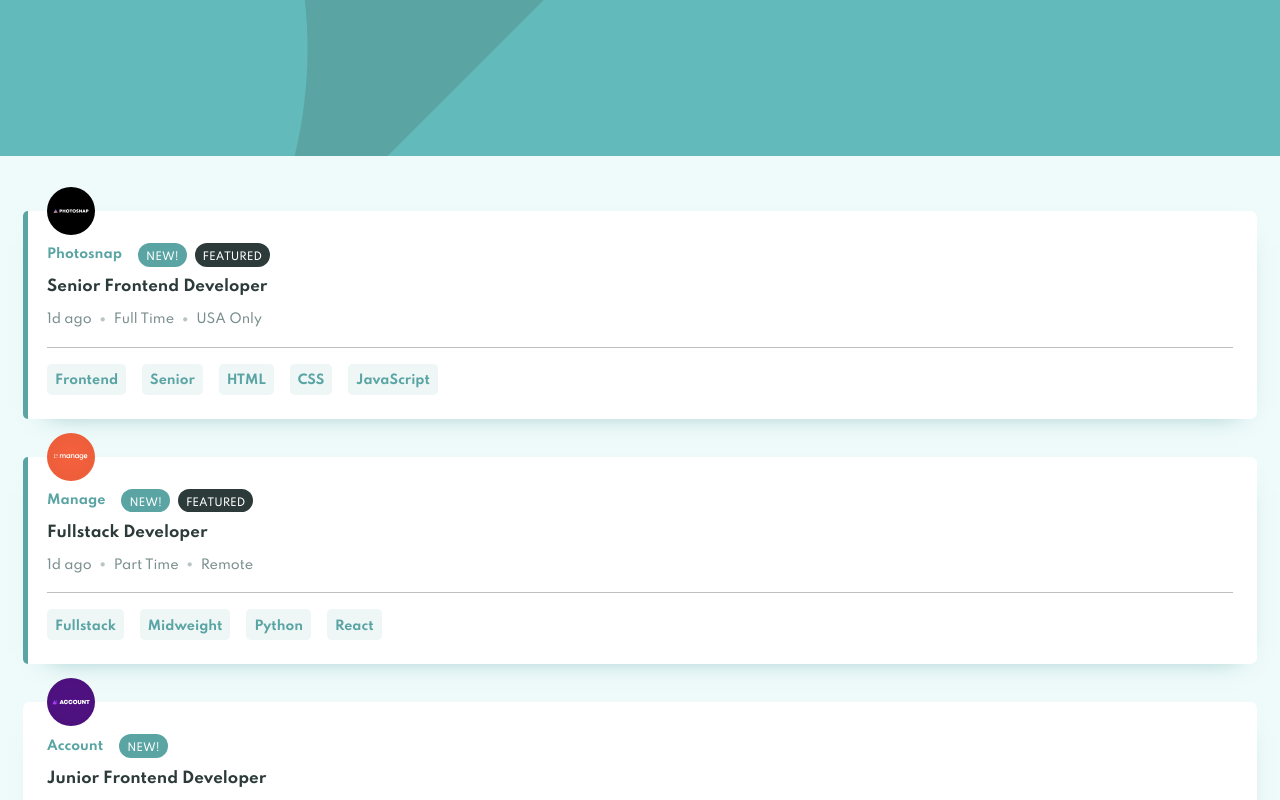
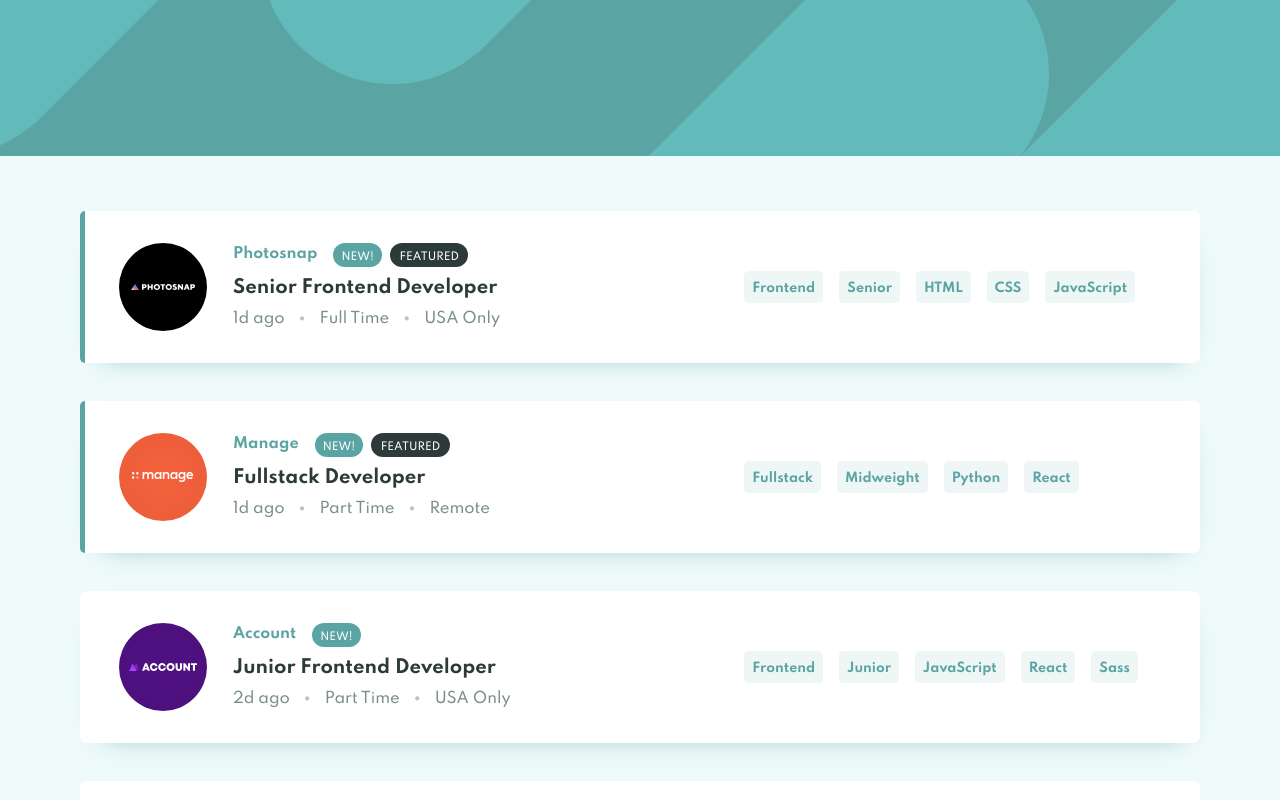
Before and after one commit to AJ-Romera/dynamic-job-listings-fm, a React (Create React App) app: page / in a window 1280 px wide. Shown: the top 800 px of the page. Built offline with nearby package versions, Linux system fonts and the light colour scheme.

Commit message:
CHNG: Make the Responsive for Desktop

```diff
--- a/src/App.js
+++ b/src/App.js
@@ -6,10 +6,20 @@ import JobList from './components/JobList';
 import Attribution from './components/Attribution';
 import Header from './components/Header';
 
+const breakpoints = [1024, 1440];
+const mq = breakpoints.map((bp) => `@media (min-width: ${bp}px)`);
+
 const Container = styled.main`
 	width: auto;
 	margin: 3.438rem auto 0 auto;
 	padding: 0 1.438rem;
+
+	${mq[0]} {
+		padding: 0 5rem;
+	}
+	${mq[1]} {
+		padding: 0 10.25rem;
+	}
 `;
 
 const FilterTable = styled.div`
@@ -24,6 +34,10 @@ const FilterTable = styled.div`
 	background-color: #ffffff;
 	-webkit-box-shadow: 3px 12px 26px -22px var(--desaturated-dark-cyan);
 	box-shadow: 3px 12px 26px -22px var(--desaturated-dark-cyan);
+
+	${mq[0]} {
+		padding: 0.813rem 2.5rem;
+	}
 `;
 
 const TableLeft = styled.div`
@@ -81,6 +95,10 @@ const TableRight = styled.div`
 	&:hover {
 		cursor: pointer;
 		text-decoration: underline;
+	}
+
+	${mq[0]} {
+		justify-content: flex-end;
 	}
 `;
 
--- a/src/components/Header.js
+++ b/src/components/Header.js
@@ -1,5 +1,8 @@
 import React from 'react';
 import styled from '@emotion/styled';
+
+const breakpoints = [1024, 1440];
+const mq = breakpoints.map((bp) => `@media (min-width: ${bp}px)`);
 
 const GreenHeader = styled.header`
 	width: 100%;
@@ -8,6 +11,10 @@ const GreenHeader = styled.header`
 	background-size: cover;
 	background-position: center;
 	background-color: var(--desaturated-dark-cyan);
+
+	${mq[0]} {
+		background-image: url('images/bg-header-desktop.svg');
+	}
 `;
 
 const H1 = styled.h1`
@@ -18,9 +25,6 @@ function Header({ keywords }) {
 	return (
 		<GreenHeader>
 			<H1>Job Listings Frontend Mentor Challenge AJ-Romera</H1>
-			{/* {keywords.map((key, id) => {
-				return <button key={id}>{key}</button>;
-			})} */}
 		</GreenHeader>
 	);
 }
--- a/src/components/JobList.js
+++ b/src/components/JobList.js
@@ -1,5 +1,8 @@
 import React from 'react';
 import styled from '@emotion/styled';
+
+const breakpoints = [1024, 1440];
+const mq = breakpoints.map((bp) => `@media (min-width: ${bp}px)`);
 
 const Card = styled.div`
 	width: 100%;
@@ -11,6 +14,14 @@ const Card = styled.div`
 	background-color: #ffffff;
 	-webkit-box-shadow: 3px 12px 26px -22px var(--desaturated-dark-cyan);
 	box-shadow: 3px 12px 26px -22px var(--desaturated-dark-cyan);
+
+	${mq[0]} {
+		display: flex;
+		flex-direction: row;
+		justify-content: space-between;
+		align-items: center;
+		padding: 2rem 2.438rem;
+	}
 `;
 
 const FeaturedGreenBorder = styled.span`
@@ -23,18 +34,38 @@ const FeaturedGreenBorder = styled.span`
 	border-radius: 6rem 0 0 6rem;
 `;
 
+const ImgAndCardContent = styled.div`
+	width: auto;
+	${mq[0]} {
+		display: flex;
+		flex-direction: row;
+	}
+`;
+
+const Img = styled.img`
+	position: absolute;
+	width: 3rem;
+	margin-top: -3.5rem;
+
+	${mq[0]} {
+		position: relative;
+		width: auto;
+		margin-top: 0;
+		margin-right: 1.625rem;
+	}
+`;
+
 const CardContent = styled.div`
 	display: flex;
 	flex-direction: column;
 	position: relative;
 	padding-bottom: 1.2rem;
 	border-bottom: 1px solid rgba(0, 0, 0, 0.25);
-`;
 
-const Img = styled.img`
-	position: absolute;
-	width: 3rem;
-	margin-top: -3.5rem;
+	${mq[0]} {
+		border-bottom: none;
+		padding-bottom: 0;
+	}
 `;
 
 const CnameAndBadgets = styled.div`
@@ -42,14 +73,21 @@ const CnameAndBadgets = styled.div`
 	flex-direction: row;
 	align-items: center;
 	margin-bottom: 0.725rem;
+
+	${mq[0]} {
+		margin-bottom: 0.688rem;
+	}
 `;
 
 const H2 = styled.h2`
 	font-size: 0.8rem;
 	color: var(--desaturated-dark-cyan);
 	text-transform: capitalize;
-	margin-bottom: 0rem;
-	margin-right: 1rem;
+	margin: 0 1rem 0 0;
+
+	${mq[0]} {
+		font-size: 0.9rem;
+	}
 `;
 
 const NewJob = styled.span`
@@ -64,7 +102,7 @@ const NewJob = styled.span`
 `;
 
 const FeaturedJob = styled.span`
-	padding: 0.5rem 0.5rem 0.175rem 0.5rem;
+	padding: 0.5rem 0.6rem 0.175rem 0.6rem;
 	border-radius: 1rem;
 	font-size: 0.65rem;
 	color: #ffffff;
@@ -82,6 +120,11 @@ const H3 = styled.h3`
 		cursor: pointer;
 		color: var(--desaturated-dark-cyan);
 		transition: all 0.2s ease-in;
+	}
+
+	${mq[0]} {
+		margin-bottom: 0.75rem;
+		font-size: 1.1244rem;
 	}
 `;
 
@@ -109,17 +152,28 @@ const DetailsItem = styled.li`
 	&:last-child::after {
 		display: none;
 	}
+
+	${mq[0]} {
+		font-size: 0.925rem;
+
+		&::after {
+			margin: -0.1rem 0.7rem;
+		}
+	}
 `;
 
 const Tags = styled.div`
 	display: flex;
-	justify-content: flex-start;
 	align-items: center;
-	flex: 0 1 100%;
 	flex-wrap: wrap;
-	width: 100%;
-	height: auto;
-	flex-wrap: wrap;
+
+	${mq[0]} {
+		width: 40%;
+		margin-top: -1rem;
+	}
+	${mq[1]} {
+		width: auto;
+	}
 `;
 
 const Tag = styled.span`
@@ -137,6 +191,10 @@ const Tag = styled.span`
 		background-color: var(--desaturated-dark-cyan);
 		color: white;
 		transition: all 0.3s ease-in;
+	}
+
+	${mq[0]} {
+		padding: 0.65rem 0.5rem 0.45rem 0.5rem;
 	}
 `;
 
@@ -160,7 +218,7 @@ function JobList({ job, addTag }) {
 		<div>
 			<Card key={id}>
 				{featured && <FeaturedGreenBorder></FeaturedGreenBorder>}
-				<div>
+				<ImgAndCardContent>
 					<Img src={logo} alt='Company´s logo' />
 					<CardContent>
 						<CnameAndBadgets>
@@ -175,7 +233,7 @@ function JobList({ job, addTag }) {
 							<DetailsItem>{location}</DetailsItem>
 						</Details>
 					</CardContent>
-				</div>
+				</ImgAndCardContent>
 				<Tags>
 					{keywords.map((key, id) => (
 						<Tag onClick={() => addTag(key)} key={id}>
```
